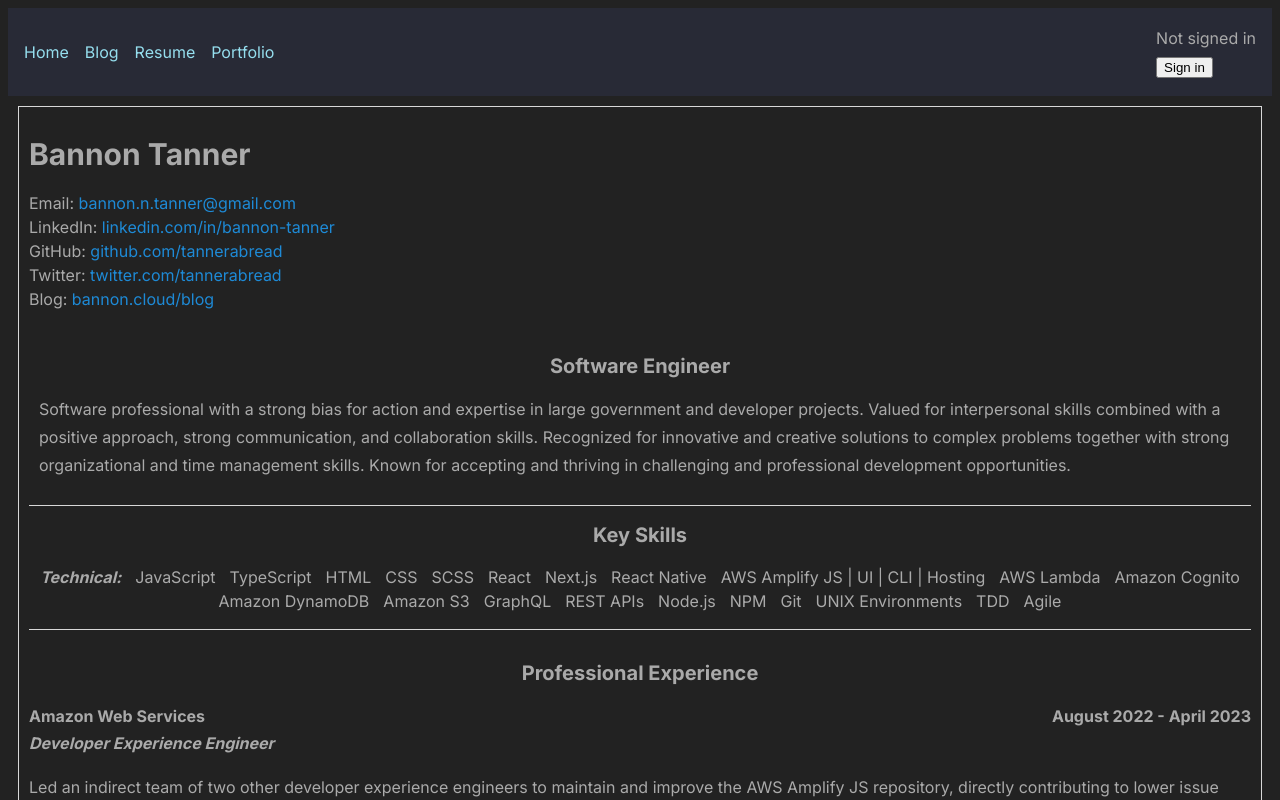
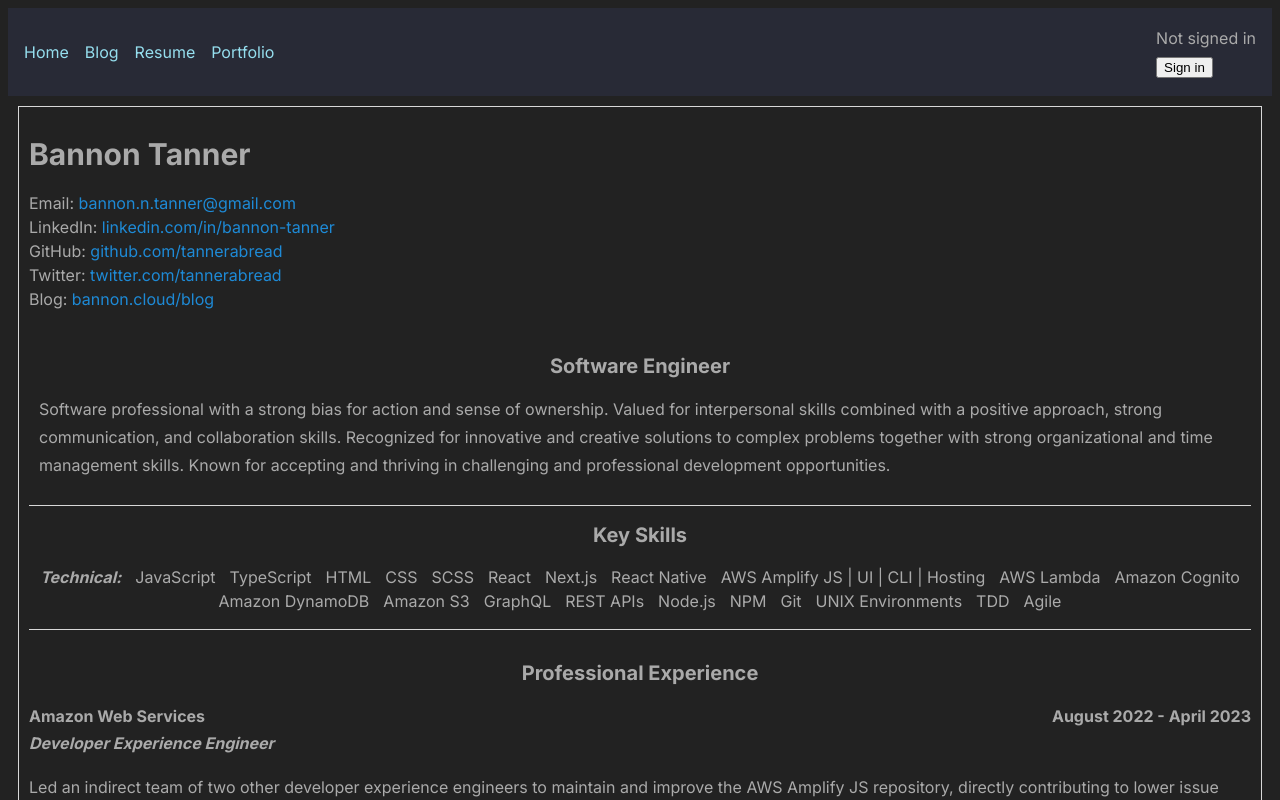
Before and after one commit to tannerabread/nextjs-digital-garden, a Next.js app: page /resume in a window 1280 px wide. Shown: the top 800 px of the page. Built offline with nearby package versions, Linux system fonts and the light colour scheme; no server answers.

Commit message:
updated resume

```diff
--- a/app/resume/page.tsx
+++ b/app/resume/page.tsx
@@ -66,7 +66,8 @@
       Company: "Amazon Web Services",
       Date: "August 2022 - April 2023",
       Title: "Developer Experience Engineer",
-      Description: "Led an indirect team of two other developer experience engineers to maintain and improve the AWS Amplify JS repository, directly contributing to lower issue counts, improved customer experience, and triaging issues.",
+      Description:
+        "Led an indirect team of two other developer experience engineers to maintain and improve the AWS Amplify JS repository, directly contributing to lower issue counts, improved customer experience, and triaging issues.",
       Responsibilities: [
         "Spearheaded cross-functional initiatives to enhance developer experience, reducing open GitHub issues for the Amplify JS repository by 36%.",
         "Mentored and coached junior developer experienced engineers, resulting in one promotion to a senior position.",
@@ -79,7 +80,8 @@
       Company: "Perficient",
       Date: "February 2022 - August 2022",
       Title: "Technical Consultant",
-      Description: "Navigated multiple projects, from independently tackling backend challenges, to fulfilling frontend expectations with React/Next.js/Redux, while mentoring junior team members in large-scale project contributions.",
+      Description:
+        "Navigated multiple projects, from independently tackling backend challenges, to fulfilling frontend expectations with React/Next.js/Redux, while mentoring junior team members in large-scale project contributions.",
       Responsibilities: [
         "Stepped into a challenging role as the technical lead and sole developer on a project with minimal knowledge transfer, migrating a MySQL database deployed on Amazon Linux AMI with over 1 million records within a month.",
         "Oversaw significant contributions to a large codebase using Next.js, Redux, and React, introducing new features while adhering to strict quality checks and testing protocols.",
@@ -90,7 +92,8 @@
       Company: "IBM",
       Date: "December 2018 - February 2022",
       Title: "Application Developer",
-      Description: "Mastered new tech to modernize decade-old code and steer large government projects, while coaching junior team members. Orchestrated a cloud migration over several months and solidified the process with comprehensive documentation.",
+      Description:
+        "Mastered new tech to modernize decade-old code and steer large government projects, while coaching junior team members. Orchestrated a cloud migration over several months and solidified the process with comprehensive documentation.",
       Responsibilities: [
         "Collaborated with distributed teams of various sizes on the design, development, and testing of solutions involving legacy code over a decade old to large-scale government projects while creating comprehensive documentation to explain new features and rectify inconsistencies in existing documentation.",
         "Documented and managed over 3+ months the migration of transports from an on-premises SAP server to a cloud-based server, ensuring smooth transition and minimal disruption.",
@@ -101,12 +104,13 @@
       Company: "Freelance",
       Date: "March 2018 - December 2018",
       Title: "Fullstack Engineer",
-      Description: "Developed and deployed a fullstack web application for a local business, including custom styling, while managing a team of two including a writer and a designer.",
+      Description:
+        "Developed and deployed a fullstack web application for a local business, including custom styling, while managing a team of two including a writer and a designer.",
       Responsibilities: [
         "Led a small team to develop a full-stack web application for a local business, driving more site traffic and boosting sales.",
         "Employed Agile methods for on-time, within-budget delivery while maintaining clear client communication to meet and exceed expectations.",
       ],
-    }
+    },
   ];
 
   return (
@@ -138,13 +142,13 @@
       <div className={styles.summary}>
         <h2 className={styles.center}>Software Engineer</h2>
         <p>
-          Software professional with a strong bias for action and expertise in
-          large government and developer projects. Valued for interpersonal
-          skills combined with a positive approach, strong communication, and
-          collaboration skills. Recognized for innovative and creative solutions
-          to complex problems together with strong organizational and time
-          management skills. Known for accepting and thriving in challenging and
-          professional development opportunities.
+          Software professional with a strong bias for action and sense of
+          ownership. Valued for interpersonal skills combined with a positive
+          approach, strong communication, and collaboration skills. Recognized
+          for innovative and creative solutions to complex problems together
+          with strong organizational and time management skills. Known for
+          accepting and thriving in challenging and professional development
+          opportunities.
         </p>
       </div>
       <div className={styles.skills}>
```
